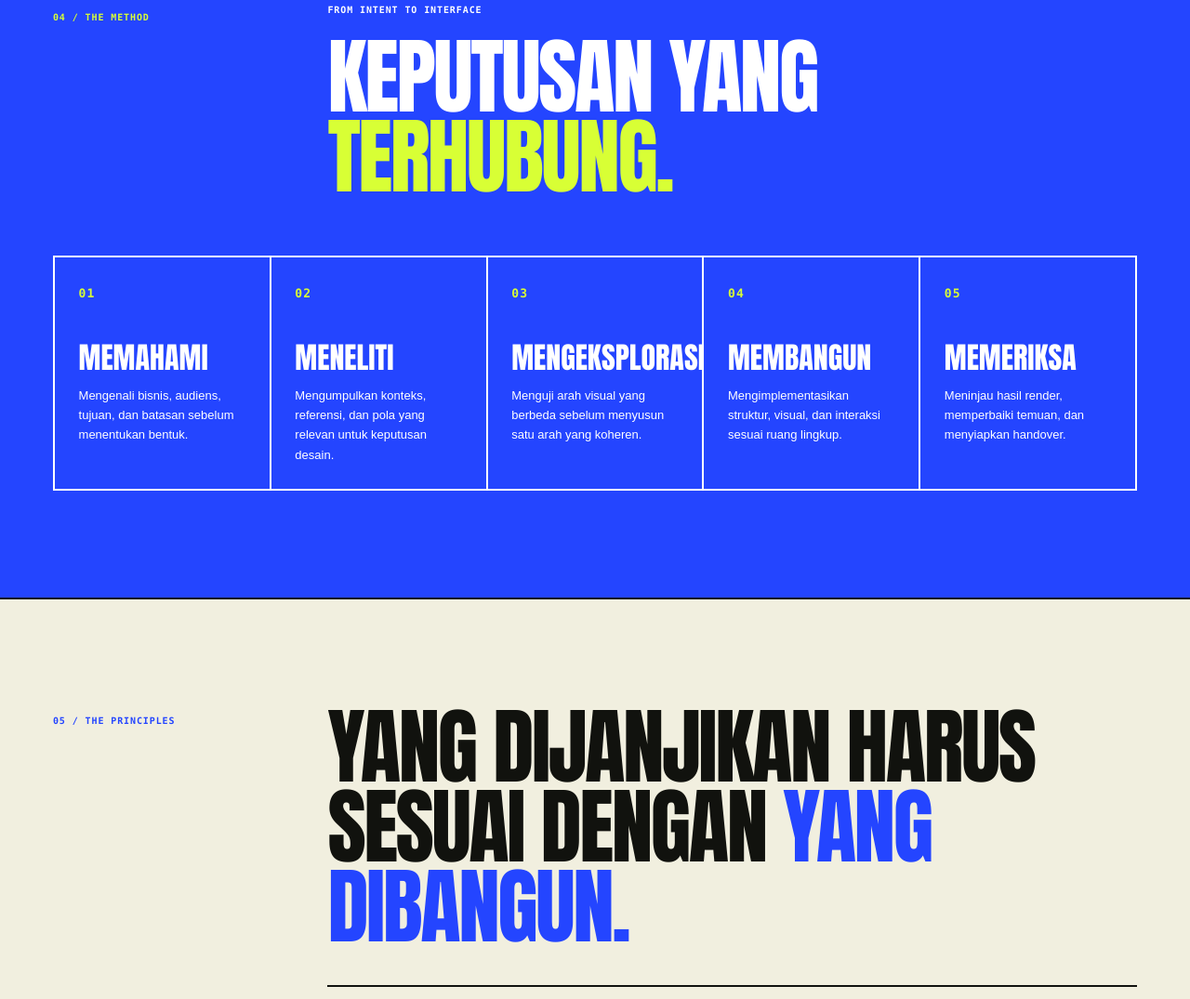
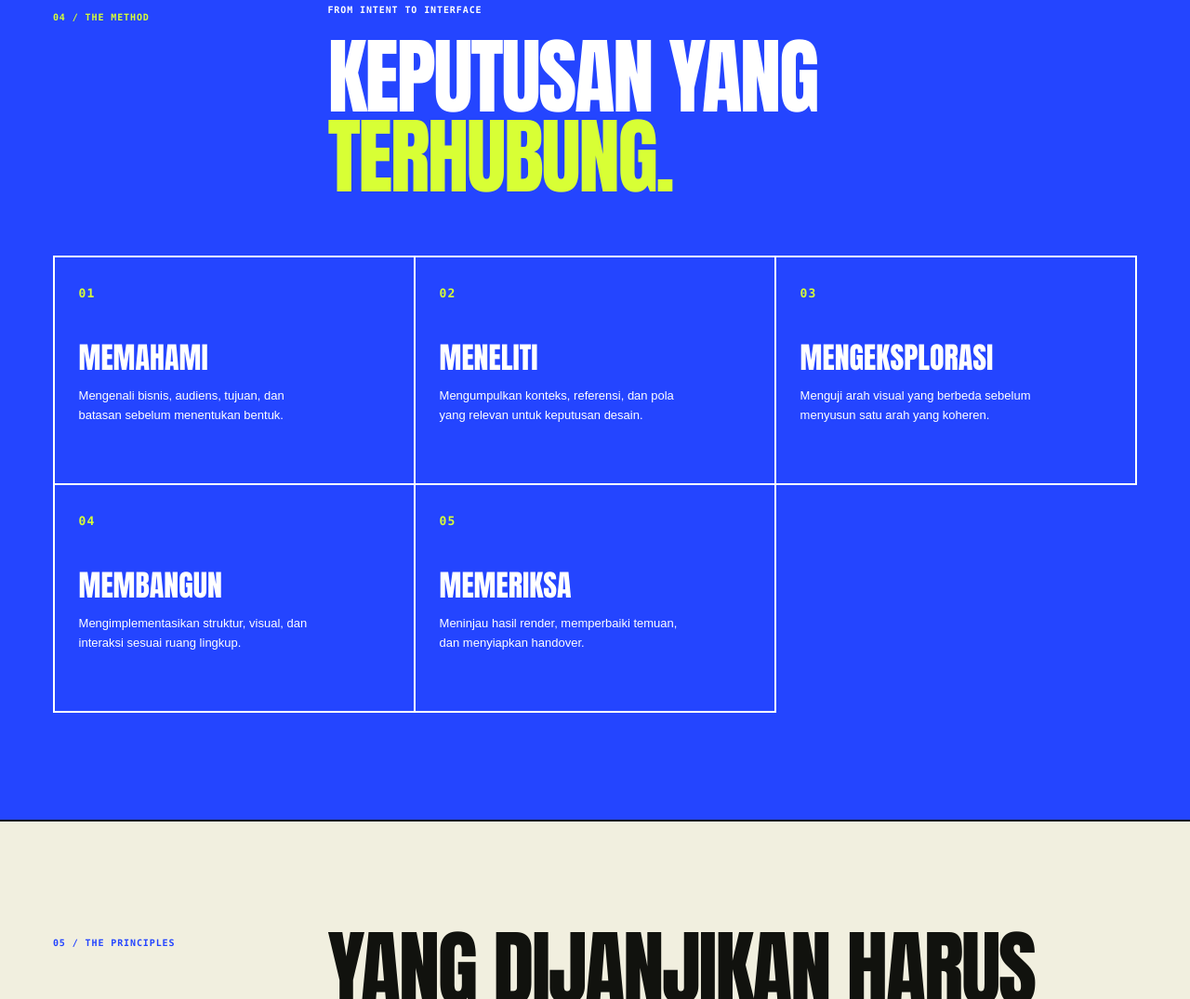
Before and after one commit to kannaryukkei/ades-marketing-web, a plain HTML site: page site/index.html in a window 1280 px wide. Shown: the part 4406-5481 px from the top of the page at 93% size. Drawn offline with Linux system fonts and the light colour scheme.

Commit message:
Recompose process grid to prevent desktop heading collisions

```diff
--- a/site/styles.css
+++ b/site/styles.css
@@ -109,7 +109,7 @@ a:focus-visible,summary:focus-visible{outline:3px solid var(--blue);outline-offs
 .truth-note b{font-family:var(--mono);font-size:10px;letter-spacing:.06em;text-transform:uppercase}
 .process-section{background:var(--blue);color:white}
 .process-section .section-index,.process-section .section-top h2 em{color:var(--acid)}
-.process-grid{display:grid;grid-template-columns:repeat(5,minmax(0,1fr));border-top:2px solid white;border-left:2px solid white}
+.process-grid{display:grid;grid-template-columns:repeat(3,minmax(0,1fr));border-top:2px solid white;border-left:2px solid white}
 .process-grid article{min-height:245px;padding:clamp(16px,2vw,26px);border-right:2px solid white;border-bottom:2px solid white;min-width:0}
 .step-no{color:var(--acid);font-size:13px}
 .process-grid h3{font:900 clamp(24px,2.5vw,34px)/1 var(--display);text-transform:uppercase;margin:40px 0 14px}
```
